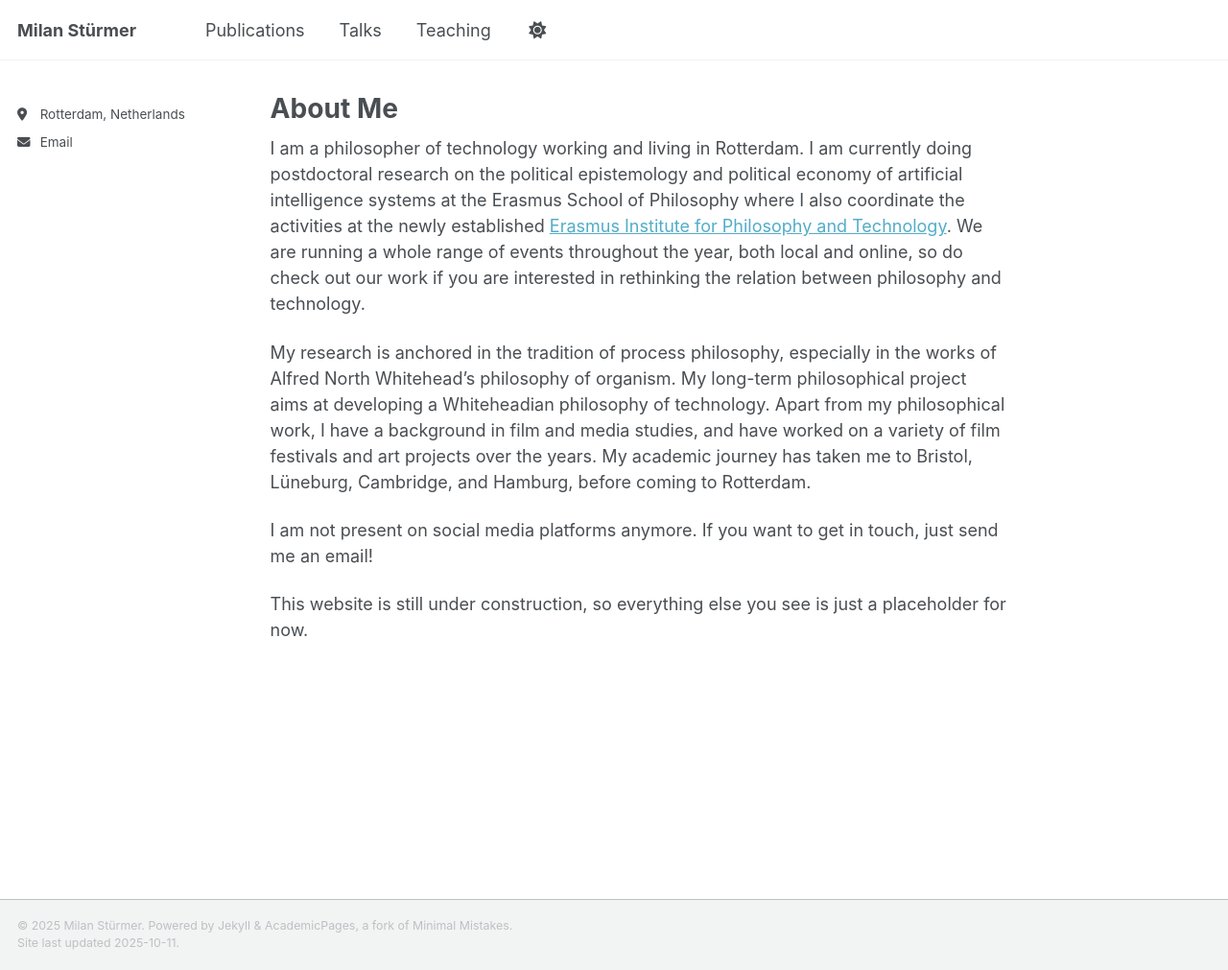
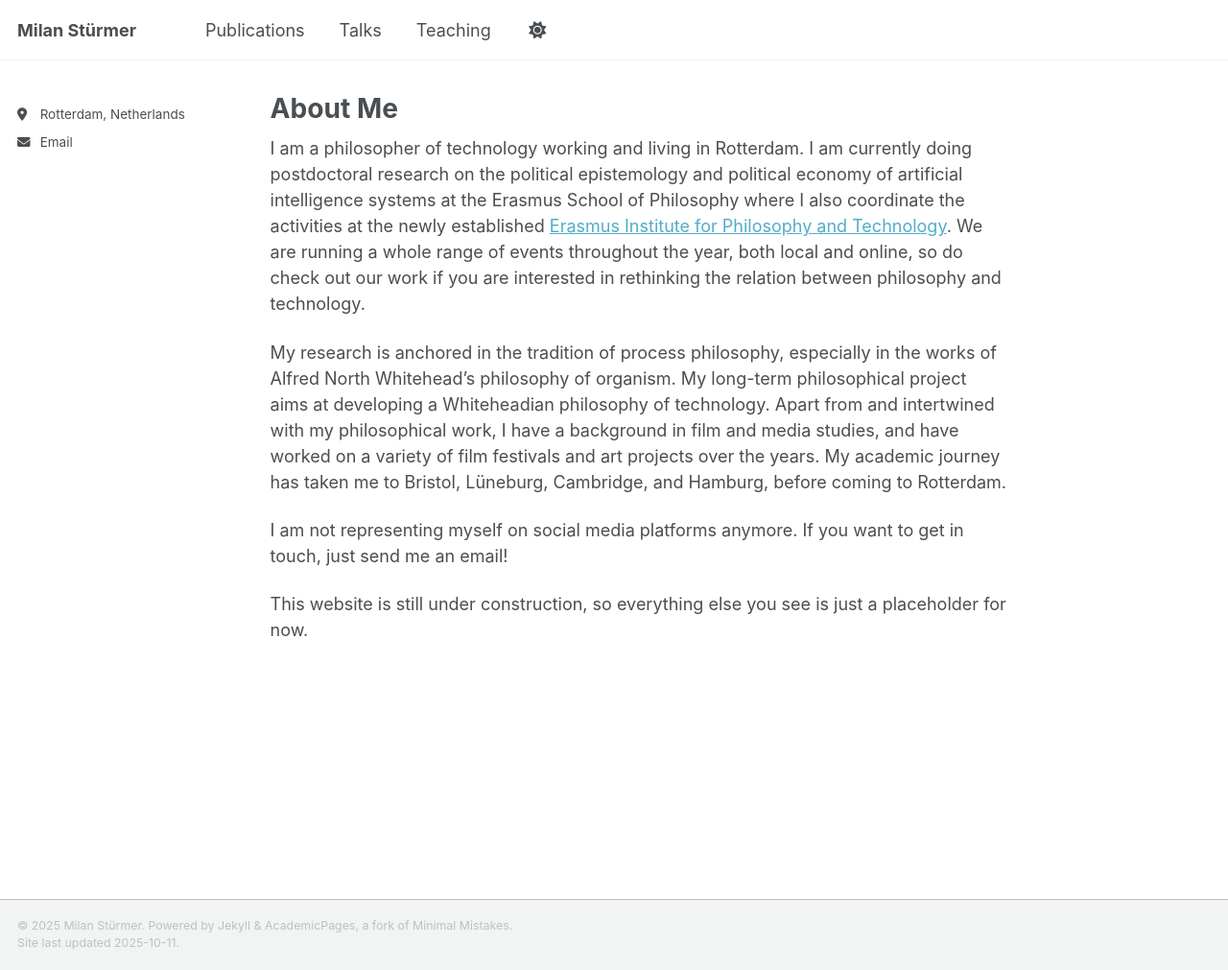
Before and after one commit to milanstuermer/milanstuermer.github.io, a Jekyll site: the page built from _pages/about.md, in a window 1280 px wide and 1011 px high. Shown: the whole window at 96% size. Built offline with Jekyll 4.4.1, drawn with Linux system fonts in a browser that asks for light colours; a script that is not in the unit is left out.

Commit message:
Update about.md

```diff
--- a/_pages/about.md
+++ b/_pages/about.md
@@ -10,8 +10,8 @@ redirect_from:
 I am a philosopher of technology working and living in Rotterdam. I am currently doing postdoctoral research on the political epistemology and political economy of artificial intelligence systems at the Erasmus School of Philosophy where I also coordinate the activities at the newly established [Erasmus Institute for Philosophy and Technology](https://www.eur.nl/en/esphil/erasmus-institute-philosophy-and-technology). We are running a whole range of events throughout the year, both local and online, so do check out our work if you are interested in rethinking the relation between philosophy and technology.
 
 My research is anchored in the tradition of process philosophy, especially in the works of Alfred North Whitehead’s philosophy of organism. My long-term philosophical project aims at developing a Whiteheadian philosophy of technology.
-Apart from my philosophical work, I have a background in film and media studies, and have worked on a variety of film festivals and art projects over the years. My academic journey has taken me to Bristol, Lüneburg, Cambridge, and Hamburg, before coming to Rotterdam.
+Apart from and intertwined with my philosophical work, I have a background in film and media studies, and have worked on a variety of film festivals and art projects over the years. My academic journey has taken me to Bristol, Lüneburg, Cambridge, and Hamburg, before coming to Rotterdam.
 
-I am not present on social media platforms anymore. If you want to get in touch, just send me an email!
+I am not representing myself on social media platforms anymore. If you want to get in touch, just send me an email!
 
 This website is still under construction, so everything else you see is just a placeholder for now.
```
